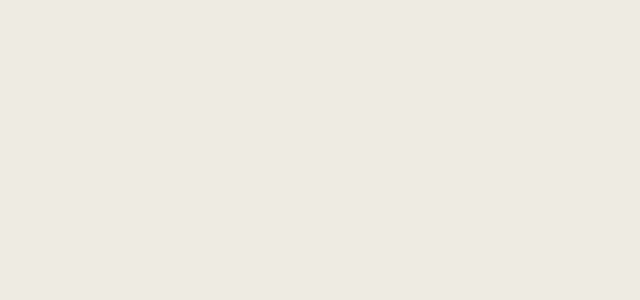
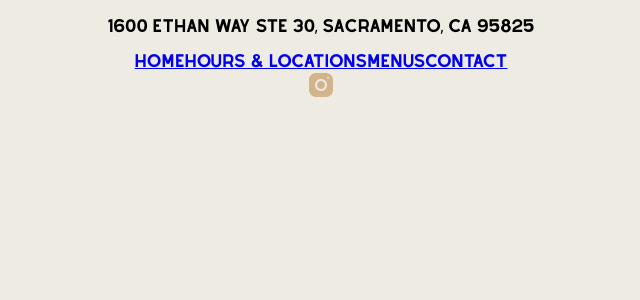
Before and after one commit to rydelldonato/18-grams-website, a React (Create React App) app: page /contact in a window 1280 px wide. Before the commit this address had no page. Shown: the top 300 px of the page, without its empty margins (319-959 px from the left). Built offline with nearby package versions, Linux system fonts and the light colour scheme.

Commit message:
created contact page

```diff
--- a/src/App.js
+++ b/src/App.js
@@ -4,6 +4,7 @@
 import HoursAndLocation from "./components/hoursAndLocation/hoursAndLocation";
 import ScrollToTop from "./components/scrollToTop/scrollToTop";
 import Menus from "./components/menus/menus";
+import Contact from "./components/contact/contact";
 function App() {
   return (
     <BrowserRouter>
@@ -13,6 +14,7 @@
           <Route path="/" element={<Home />} />
           <Route path="/hoursandlocation" element={<HoursAndLocation />} />
           <Route path="/menus" element={<Menus />} />
+          <Route path="/contact" element={<Contact />} />
         </Routes>
       </div>
     </BrowserRouter>
--- /dev/null
+++ b/src/components/contact/contact.js
@@ -0,0 +1,10 @@
+import React from 'react'
+import Header from '../header/header'
+
+export default function Contact() {
+  return (
+    <>
+    <Header/>
+    </>
+  )
+}
```
Also changed, not shown: src/components/contact/contact.css (added).
